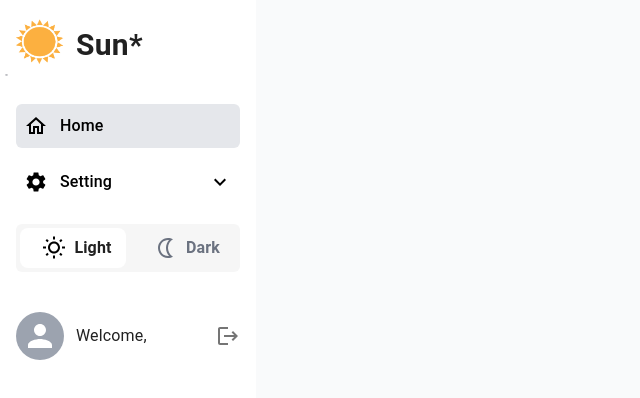
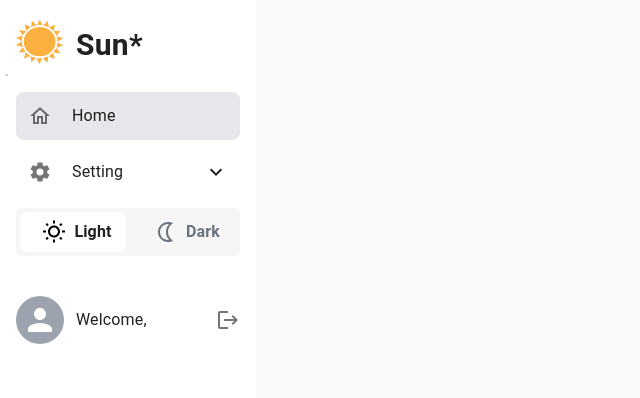
Before and after one commit to minhchi1509/Student-management, a React (Create React App) app: page / in a window 1280 px wide. Shown: the top 398 px of the page, without its empty margins (0-640 px from the left). Built offline with nearby package versions, Linux system fonts and the light colour scheme; data requests are answered from the project's data file; sample sign-in values are in the browser's storage.

Commit message:
name change

```diff
--- a/src/API/db.json
+++ b/src/API/db.json
@@ -3,7 +3,7 @@
     {
       "firstName": "Trần Thanh",
       "lastName": "Hải",
-      "gender": "female",
+      "gender": "male",
       "email": "haitran@hotmail.com",
       "password": "haitran123456",
       "dateOfBirth": "2002-09-10T17:00:00.000Z",
--- /dev/null
+++ b/src/component/Sidebar/SidebarMenu/SidebarItemCollapse.jsx
@@ -0,0 +1,76 @@
+import React, { useState } from 'react'
+import { ListItemButton, ListItemIcon, ListItemText, Paper } from '@mui/material';
+import { Collapse, List } from '@mui/material';
+import ExpandLess from '@mui/icons-material/ExpandLess';
+import ExpandMore from '@mui/icons-material/ExpandMore';
+import { NavLink, useNavigate } from 'react-router-dom';
+import Tippy from '@tippyjs/react/headless';
+
+export default function SidebarItemCollapse({ item }) {
+    const navigate = useNavigate();
+    const [open, setOpen] = useState(false);
+    const { subItemList } = item;
+    const handleClickItem = (subItem) => {
+        navigate(subItem.to);
+        setOpen(false);
+    }
+
+    return (
+        <Tippy
+            interactive
+            visible={open}
+            onClickOutside={() => setOpen(false)}
+            render={attrs => (
+                <div tabIndex="-1" {...attrs}>
+                    <Paper elevation={3} className='w-48 p-2 lg:hidden dark:bg-[#2d2e2e]'>
+                        <List disablePadding>
+                            {
+                                subItemList.map((subItem, index) => (
+                                    <ListItemButton
+                                        key={index}
+                                        className='rounded-lg gap-5 p-2'
+                                        onClick={() => handleClickItem(subItem)}
+                                    >
+                                        <ListItemIcon className='min-w-0'>
+                                            {subItem.icon}
+                                        </ListItemIcon>
+                                        <ListItemText primary={subItem.title} />
+                                    </ListItemButton>
+                                ))
+                            }
+                        </List>
+                    </Paper>
+                </div>
+            )}
+            placement='right-start'
+        >
+            <div>
+                <ListItemButton className='rounded-lg px-1 sm:px-3 gap-5' onClick={() => setOpen(!open)}>
+                    <ListItemIcon className='min-w-0 flex-1 lg:flex-none justify-around'>
+                        {item.icon}
+                    </ListItemIcon>
+                    <ListItemText primary={item.title} className='hidden lg:block' />
+                    <div className='hidden lg:block'>
+                        {open ? <ExpandLess /> : <ExpandMore />}
+                    </div>
+                </ListItemButton>
+                <Collapse in={open} className='hidden lg:block mt-1'>
+                    <List disablePadding className='flex flex-col gap-2'>
+                        {subItemList.map((subItem, index) => (
+                            <NavLink to={subItem.to} key={index}>
+                                {({ isActive }) => (
+                                    <ListItemButton className={`pl-5 rounded-lg gap-3 ${isActive ? 'bg-gray-200 dark:bg-[#243863]' : 'hover:bg-[#F5F5F5] dark:hover:bg-[#2E3646]'}`}>
+                                        <ListItemIcon className='min-w-0'>
+                                            {subItem.icon}
+                                        </ListItemIcon>
+                                        <ListItemText primary={subItem.title} />
+                                    </ListItemButton>
+                                )}
+                            </NavLink>
+                        ))}
+                    </List>
+                </Collapse>
+            </div>
+        </Tippy>
+    )
+}
--- /dev/null
+++ b/src/component/Sidebar/SidebarMenu/SidebarItemSingle.jsx
@@ -0,0 +1,18 @@
+import React from 'react'
+import { ListItemButton, ListItemIcon, ListItemText } from '@mui/material';
+import { NavLink } from 'react-router-dom';
+
+export default function SidebarItemSingle({ item }) {
+    return (
+        <NavLink to={item.to} >
+            {({ isActive }) => (
+                <ListItemButton className={`rounded-lg px-1 sm:px-3 gap-5 ${isActive ? 'bg-gray-200 dark:bg-[#243863]' : 'hover:bg-[#F5F5F5] dark:hover:bg-[#2E3646]'}`}>
+                    <ListItemIcon className='min-w-0 flex-1 lg:flex-none justify-around'>
+                        {item.icon}
+                    </ListItemIcon>
+                    <ListItemText primary={item.title} className='hidden lg:block' />
+                </ListItemButton>
+            )}
+        </NavLink>
+    )
+}
--- a/src/component/Sidebar/SidebarMenu/index.js
+++ b/src/component/Sidebar/SidebarMenu/index.js
@@ -1,65 +1,37 @@
 import React from 'react'
-import { IconButton } from '@mui/material'
-import KeyboardArrowDownIcon from '@mui/icons-material/KeyboardArrowDown';
-import KeyboardArrowUpIcon from '@mui/icons-material/KeyboardArrowUp';
-import { NavLink } from 'react-router-dom'
-import { SubmenuDesktop, SubmenuMobile } from './Submenu';
-import { useState } from 'react';
-import Tippy from '@tippyjs/react/headless';
-export default function SidebarMenu({ to, icon, title, subMenu }) {
-    const [openSubmenu, setOpenSubmenu] = useState(false);
+import SettingsIcon from '@mui/icons-material/Settings';
+import HomeOutlinedIcon from '@mui/icons-material/HomeOutlined';
+import EditIcon from '@mui/icons-material/Edit';
+import { List } from '@mui/material';
+import SidebarItemCollapse from './SidebarItemCollapse';
+import SidebarItemSingle from './SidebarItemSingle';
 
+const menuItemList = [
+    {
+        to: '/',
+        title: 'Home',
+        icon: <HomeOutlinedIcon />,
+    },
+    {
+        to: '/setting',
+        title: 'Setting',
+        icon: <SettingsIcon />,
+        subItemList: [
+            {
+                to: '/setting/edit',
+                title: 'Edit profile',
+                icon: <EditIcon />
+            },
+        ]
+    },
+]
+
+export default function SidebarItem() {
     return (
-        <Tippy
-            interactive
-            render={attrs => (
-                subMenu ? (
-                    <div tabIndex="-1" {...attrs}>
-                        {subMenu.map((item, index) => <SubmenuMobile key={index} to={item.to} title={item.title} icon={item.icon} />)}
-                    </div>
-                ) : null
-            )}
-            placement='right-start'
-            trigger='click'
-            on
-        >
-            <NavLink to={to}>
-                {({ isActive }) => (
-                    <div className='flex flex-col items-center'>
-                        <div
-                            className={`${isActive ? 'bg-gray-200 dark:bg-[#243863]' : 'bg-transparent hover:bg-[#F6F6F6] dark:hover:bg-[#293752]'} p-1 sm:p-2 w-9 sm:w-12 lg:w-full rounded-md`}
-                            onClick={() => setOpenSubmenu(prev => !prev)}
-                        >
-
-                            <div className='flex items-center justify-around gap-3 h-7'>
-                                <div className='flex flex-col flex-1 lg:flex-none'>
-                                    <IconButton disableRipple className='text-black dark:text-white p-0'>
-                                        {icon}
-                                    </IconButton>
-                                </div>
-                                <div className='hidden lg:flex items-center justify-between flex-1'>
-                                    <div className='text-black dark:text-white font-medium'>{title}</div>
-                                    {subMenu &&
-                                        <IconButton disableRipple className='text-black dark:text-white p-0'>
-                                            {openSubmenu && isActive ? <KeyboardArrowUpIcon /> : <KeyboardArrowDownIcon />}
-                                        </IconButton>
-                                    }
-                                </div>
-                            </div>
-                        </div>
-                        {openSubmenu && isActive && subMenu &&
-                            <div className='w-full grid gap-2 mt-2'>
-                                {
-                                    subMenu.map((item, index) => {
-                                        return <SubmenuDesktop key={index} to={item.to} title={item.title} />
-                                    })
-                                }
-                            </div>
-                        }
-
-                    </div>
-                )}
-            </NavLink>
-        </Tippy>
+        <List className='flex flex-col gap-2'>
+            {menuItemList.map((item, index) => (
+                item.subItemList ? <SidebarItemCollapse key={index} item={item} /> : <SidebarItemSingle key={index} item={item} />
+            ))}
+        </List>
     )
 }
--- a/src/component/Sidebar/index.js
+++ b/src/component/Sidebar/index.js
@@ -3,7 +3,6 @@ import Logo from '../../assets/images/Logo.png'
 import { Avatar, Typography } from '@mui/material';
 import { IconButton } from '@mui/material';
 import LogoutIcon from '@mui/icons-material/Logout';
-import { menuList } from './menuList';
 import SidebarMenu from './SidebarMenu';
 import DarkmodeToggle from '../DarkmodeToggle';
 import Confirmation from '../Confirmation';
@@ -28,19 +27,7 @@ const Header = () => {
 const Body = () => {
     return (
         <>
-            <div className='grid gap-3 py-5'>
-                {
-                    menuList.map((menu, index) => {
-                        return <SidebarMenu
-                            key={index}
-                            to={menu.to}
-                            title={menu.title}
-                            icon={menu.icon}
-                            subMenu={menu.submenu}
-                        />
-                    })
-                }
-            </div>
+            <SidebarMenu />
             <DarkmodeToggle />
         </>
     )
@@ -62,6 +49,8 @@ const Footer = () => {
     return (
         <>
             <div className='flex flex-col items-center'>
+                <div className='w-full flex items-center gap-3 mt-10'>
+                    <div className='flex-1 xl:flex-none'>
                         <Tippy
                             interactive
                             render={attrs => (
@@ -79,15 +68,17 @@ const Footer = () => {
                                     </div>
                                 </div>
                             )}
-                    placement='bottom'
+                            placement='bottom-start'
                             trigger='click'
                         >
-                    <div className='w-full flex items-center gap-3 mt-10'>
-                        <div className='flex-1 xl:flex-none'>
                             <Avatar
                                 className='bg-gray-400 w-10 h-10 lg:w-12 lg:h-12 mx-auto xl:mx-0 scale-75 md:scale-100 cursor-pointer'
                                 src={currentUser?.avatarImage}
-                            >{currentUser?.lastName?.[0]}</Avatar>
+                            >
+                                {currentUser?.lastName?.[0]}
+                            </Avatar>
+                        </Tippy>
+
                     </div>
                     <div className='hidden xl:flex flex-1 items-center justify-between'>
                         <div className='leading-[20px]'>
@@ -102,7 +93,6 @@ const Footer = () => {
                         </IconButton>
                     </div>
                 </div>
-                </Tippy>
             </div>
             <Confirmation
                 ref={logoutConfirmRef}
@@ -115,7 +105,7 @@ const Footer = () => {
 }
 export default function Sidebar() {
     return (
-        <div className='sticky top-5 w-full px-2 lg:px-4'>
+        <div className='sticky top-5 left-0 w-full px-2 lg:px-4'>
             <Header />
             <Body />
             <Footer />
--- a/src/component/Sidebar/menuList.js
+++ /dev/null
@@ -1,22 +0,0 @@
-import SettingsIcon from '@mui/icons-material/Settings';
-import HomeOutlinedIcon from '@mui/icons-material/HomeOutlined';
-import EditIcon from '@mui/icons-material/Edit';
-export const menuList = [
-    {
-        to: '/',
-        title: 'Home',
-        icon: <HomeOutlinedIcon />,
-    },
-    {
-        to: '/setting',
-        title: 'Setting',
-        icon: <SettingsIcon />,
-        submenu: [
-            {
-                to: 'setting/edit',
-                title: 'Edit profile',
-                icon: <EditIcon />
-            },
-        ]
-    },
-]
--- a/src/page/Home/index.js
+++ b/src/page/Home/index.js
@@ -17,7 +17,7 @@ export default function Home() {
     return (
         <div className='container'>
             <div className='min-h-screen grid grid-cols-15'>
-                <div className='relative z-10 col-span-2 lg:col-span-3 bg-white dark:bg-[#1C2536]'>
+                <div className='z-10 col-span-2 lg:col-span-3 bg-white dark:bg-[#1C2536]'>
                     <Sidebar />
                 </div>
                 <div className='col-span-13 lg:col-span-12 pb-10'>
```
Also changed, not shown: src/component/Sidebar/SidebarMenu/Submenu.jsx (deleted, +0 -38 lines). Lines whose indentation alone changed are shown as unchanged.
